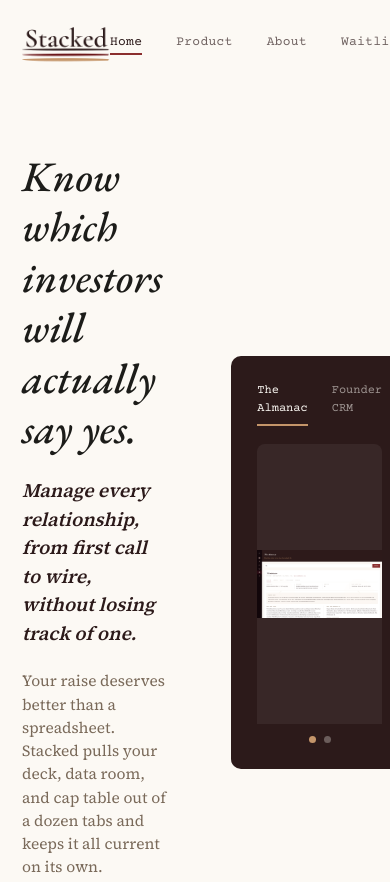
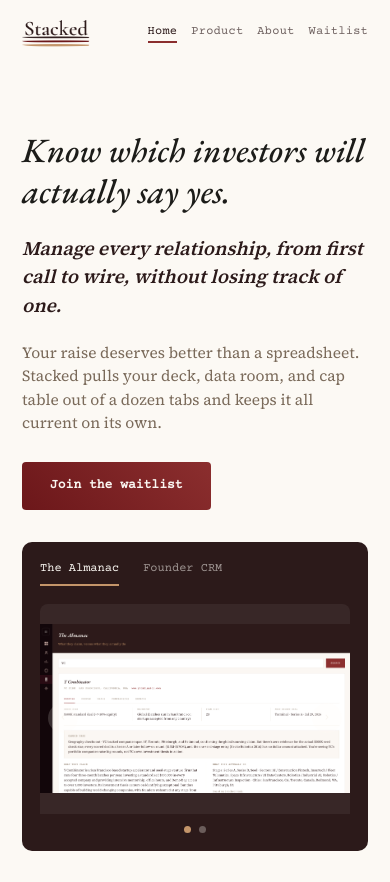
Before and after one commit to lillian-lab/stacked-website, a plain HTML site: page index.html in a window 390 px wide. Shown: the top 882 px of the page. Drawn offline with nearby package versions, Linux system fonts and the light colour scheme.

Commit message:
Update index.html

```diff
--- a/index.html
+++ b/index.html
@@ -95,6 +95,34 @@
   .carousel-arrow.next{right:8px;}
   .carousel.on-dark .carousel-arrow{background:rgba(250,247,242,0.16); color:var(--cream);}
   .carousel-slide img{-webkit-user-drag:none; user-drag:none; -webkit-user-select:none; user-select:none;}
+
+  /* ===== Mobile fixes ===== */
+  @media (max-width:720px){
+    /* Header: tighter so all four links fit */
+    nav.site .wrap{gap:12px; padding-top:16px; padding-bottom:16px; flex-wrap:wrap;} /* flex-wrap: safety net for very narrow phones */
+    .wordmark{flex-shrink:0;}
+    .wordmark img{height:34px !important;}
+    .navlinks{gap:14px; font-size:12px;}
+
+    /* Less vertical padding on sections */
+    .section{padding-top:56px; padding-bottom:56px;}
+
+    /* Home hero: stack text on top, carousel below */
+    main[data-page="home"] > section:first-of-type .wrap{flex-direction:column !important; align-items:stretch !important; gap:32px !important;}
+    main[data-page="home"] > section:first-of-type .wrap > div{flex:0 0 auto !important; width:100%; min-width:0;}
+    main[data-page="home"] > section:first-of-type h1{font-size:34px !important;}
+    main[data-page="home"] > section:first-of-type .wrap > div:last-child{padding:18px !important;}
+
+    /* Carousels: shorter so screenshots fit a phone width */
+    .carousel-slide{height:210px !important;}
+    .carousel{min-width:0 !important;} /* lets Product page carousels shrink on very narrow phones */
+
+    /* "Fundraising has a pattern" cards: one column */
+    div[style*="grid-template-columns"]{grid-template-columns:1fr !important;}
+
+    /* Footer links: wrap instead of clipping */
+    footer div.mono[style*="gap:28px"]{flex-wrap:wrap; gap:10px 20px !important; font-size:11px !important;}
+  }
 </style>
 </head>
 <body>
```
